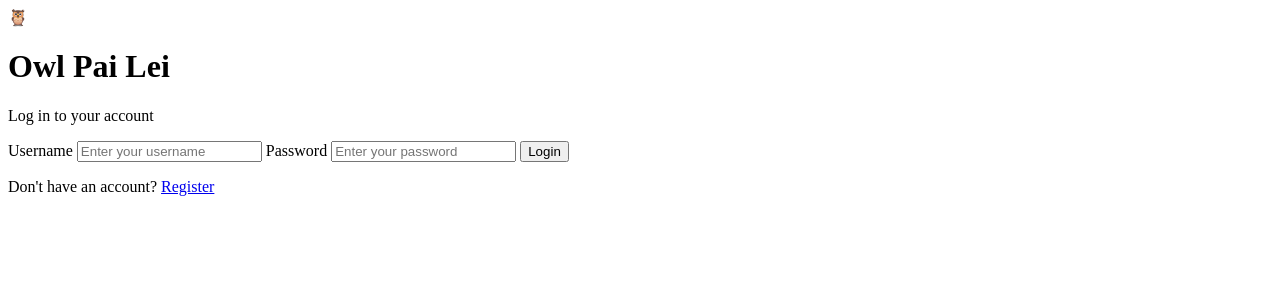
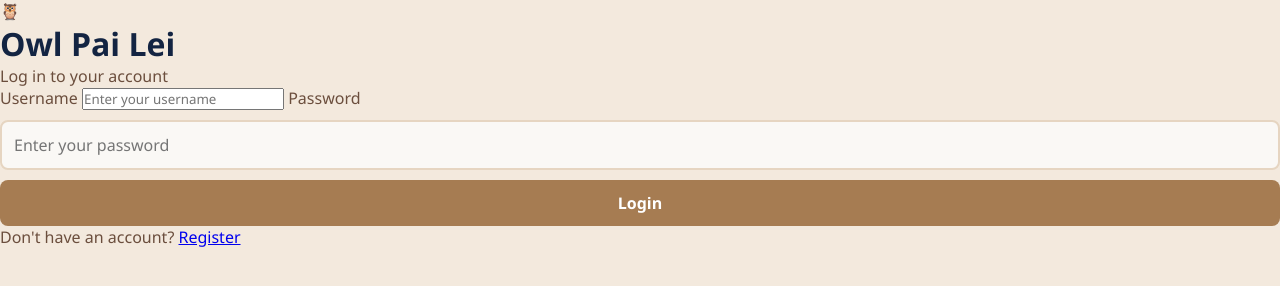
Before and after one commit to chonna12/owl-pai-lei, a website: page frontend/login.html in a window 1280 px wide. Drawn offline with Linux system fonts and the light colour scheme.

Commit message:
refactor: update stylesheet reference to style.css in login.html

```diff
--- a/frontend/login.html
+++ b/frontend/login.html
@@ -1,11 +1,13 @@
 <!doctype html>
 <html lang="th">
+
 <head>
   <meta charset="UTF-8" />
   <meta name="viewport" content="width=device-width, initial-scale=1.0" />
   <title>Login - Owl Pai Lei</title>
-    <link rel="stylesheet" href="auth.css" />
+  <link rel="stylesheet" href="style.css" />
 </head>
+
 <body>
   <!-- Shown when nobody is logged in -->
   <div class="card" id="authCard">
@@ -20,7 +22,8 @@
       <input id="loginUsername" placeholder="Enter your username" autocomplete="username" required />
 
       <label for="loginPassword">Password</label>
-        <input id="loginPassword" type="password" placeholder="Enter your password" autocomplete="current-password" required />
+      <input id="loginPassword" type="password" placeholder="Enter your password" autocomplete="current-password"
+        required />
 
       <button type="submit" class="btn-primary">Login</button>
     </form>
@@ -42,4 +45,5 @@
 
   <script src="login.js"></script>
 </body>
+
 </html>
```
Lines whose indentation alone changed are shown as unchanged.
